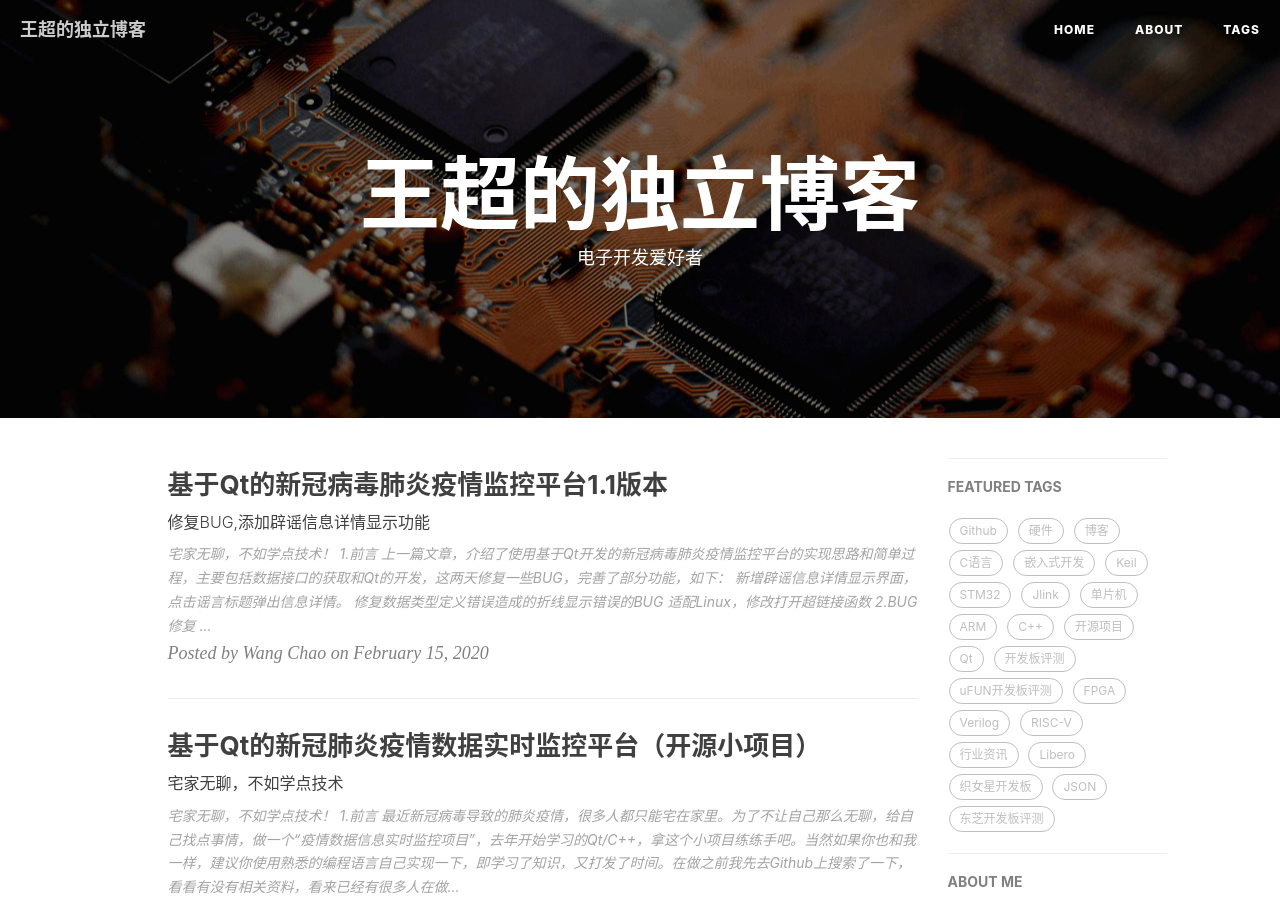
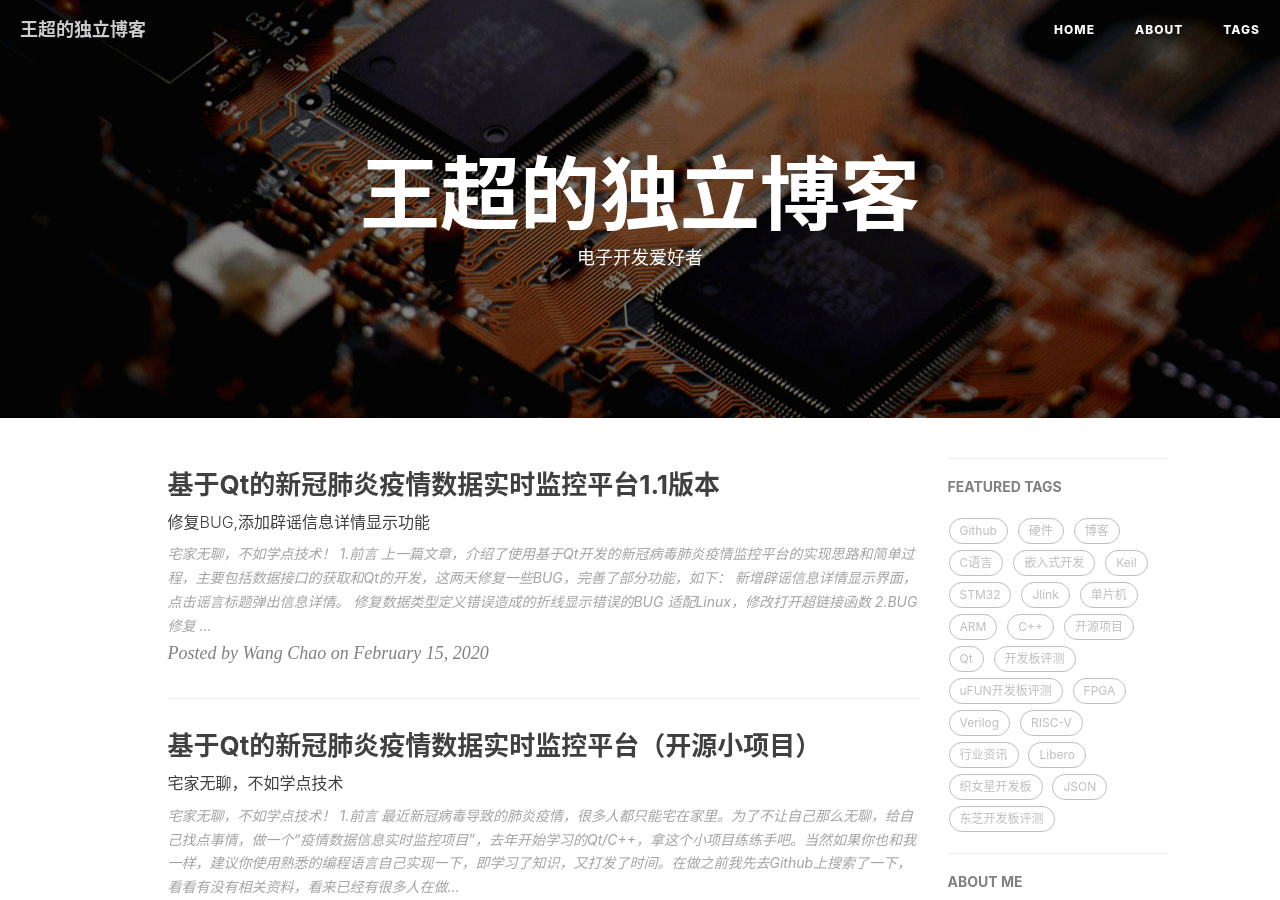
Before and after one commit to whik/whik.github.io, a Jekyll site: the page built from index.html, in a window 1280 px wide and 900 px high. Built offline with Jekyll 4.4.1, drawn with Linux system fonts in a browser that asks for light colours; nearby versions of some CDN libraries; a script that is not in the unit is left out; the list of posts is cut into pages by our own code; comment, search, counter and statistics services are not loaded.

Commit message:
修改标题

```diff
--- a/_posts/2020-02-15-qt-ncov-2.md
+++ b/_posts/2020-02-15-qt-ncov-2.md
@@ -1,6 +1,6 @@
 ---
 layout:     post
-title:    基于Qt的新冠病毒肺炎疫情监控平台1.1版本
+title:    基于Qt的新冠肺炎疫情数据实时监控平台1.1版本
 subtitle:	修复BUG,添加辟谣信息详情显示功能
 date:       2020-02-15 22:22:40 +0800
 author:     Wang Chao
@@ -30,8 +30,6 @@ tag:
 今天早上打开一看，累计疑似/确诊折线变成了下面这样，
 
 ![](https://wcc-blog.oss-cn-beijing.aliyuncs.com/img/qt_2019_ncov/20200215/%E8%B6%85%E5%87%BA%E6%95%B0%E6%8D%AE%E8%8C%83%E5%9B%B4%E4%BA%86.jpg)
-
-
 
 而腾讯新闻页面的是这样：
 
```
Also changed, not shown: other parts of _posts/2020-02-15-qt-ncov-2.md (+1 -1 lines).
